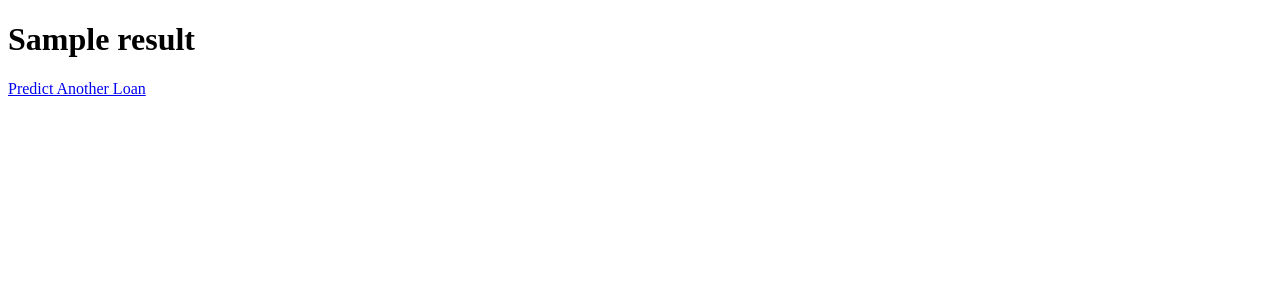
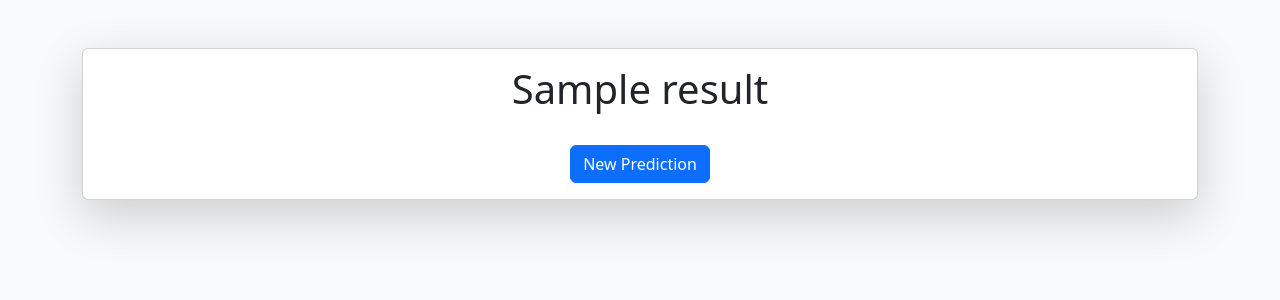
Before and after one commit to TarunaBV/AI-Loan-Approval-System, a Flask app: template templates/result.html in a window 1280 px wide. Shown: the top 300 px of the page. Run offline with Flask 3, Linux system fonts and the light colour scheme; the template is opened without the code that fills it: most values are stand-ins (such as "Sample title", 1, 10 or a date in 2020); parts of the project's set-up code (start-up, migrations or seed data) failed here and were passed over.

Commit message:
Updated result.html

```diff
--- a/templates/result.html
+++ b/templates/result.html
@@ -2,16 +2,34 @@
 <html>
 
 <head>
-    <title>Prediction Result</title>
+
+    <title>Result</title>
+
+    <link href="https://cdn.jsdelivr.net/npm/bootstrap@5.3.3/dist/css/bootstrap.min.css" rel="stylesheet">
+
 </head>
 
-<body>
+<body class="bg-light">
 
-    <h1>{{ result }}</h1>
+    <div class="container mt-5">
 
-    <a href="/">
-        Predict Another Loan
-    </a>
+        <div class="card shadow-lg text-center">
+
+            <div class="card-body">
+
+                <h1>{{ result }}</h1>
+
+                <br>
+
+                <a href="/" class="btn btn-primary">
+                    New Prediction
+                </a>
+
+            </div>
+
+        </div>
+
+    </div>
 
 </body>
 
```
